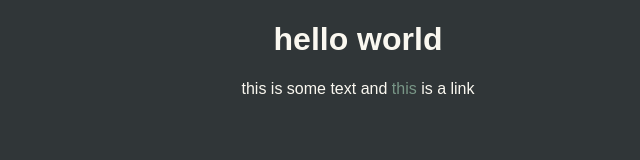
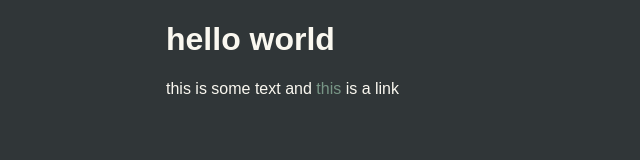
Before and after one commit to Eliiia/webserver, a website: page static/index.html in a window 1280 px wide. Shown: the whole page, without its empty margins (282-922 px from the left). Drawn offline with Linux system fonts and the light colour scheme.

Commit message:
Minor css changes - make all text go into column and remove center align

```diff
--- a/static/styles.css
+++ b/static/styles.css
@@ -1,8 +1,17 @@
 html {
     background-color: #303638;
     color: #FAF8F0;
-    text-align: center;
     font-family: Arial, Helvetica, sans-serif
+}
+
+@media screen and (orientation: portrait) {
+    .content {
+        width: 90%;
+    }
+}
+body {
+    width: 30%;
+    margin: auto;
 }
 
 a {
```
